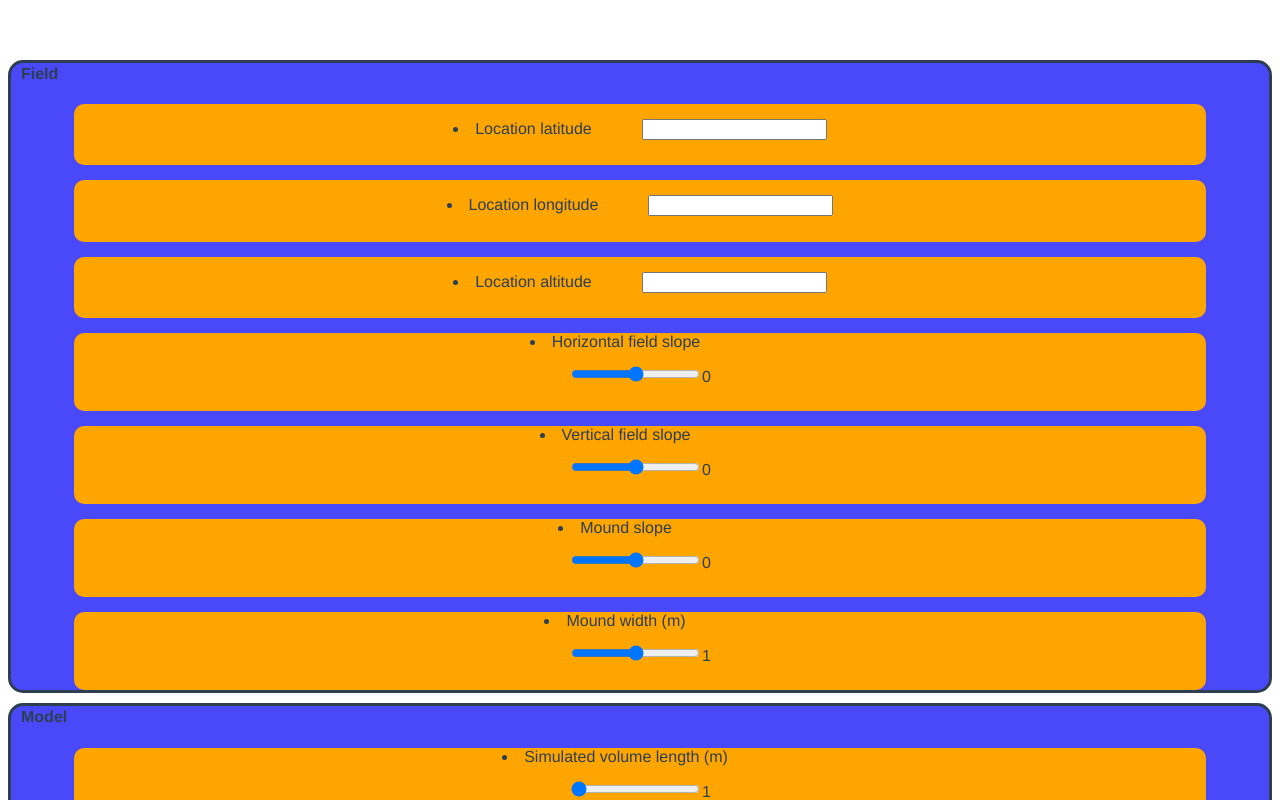
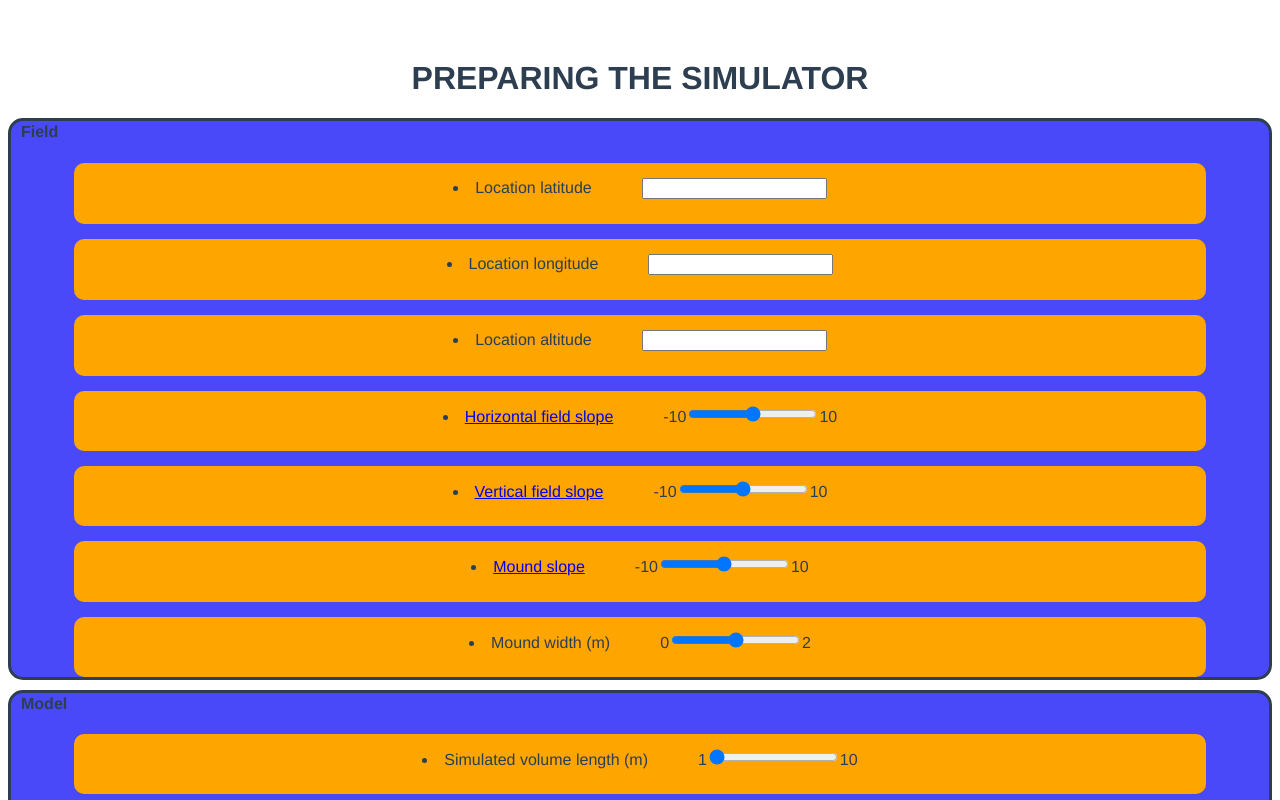
Before and after one commit to w4bo/watering-gui, a Vue app in the folder tesiBrini/app/: page / in a window 1280 px wide. Shown: the top 800 px of the page. Built offline with nearby package versions, Linux system fonts and the light colour scheme.

Commit message:
Solved url

```diff
--- a/tesiBrini/app/src/App.vue
+++ b/tesiBrini/app/src/App.vue
@@ -1,4 +1,7 @@
 <template>
+  <header>
+    <h1>PREPARING THE SIMULATOR</h1>
+  </header>
   <form>
     <div v-for="(temp, index) in template" :key="index">
       <article v-for="(type,title,index) in temp" :key="index">
@@ -7,26 +10,57 @@
         </header>
         <div v-for="(elem, index) in type" :key="index" class="input">
           <li>
+            <!-- if url != null -->
+            <template v-if="elem.url">
+              <a :href="elem.url" target="_blank">{{elem.name}}</a>
+            </template>
+            <!-- else if url == null -->
+            <template v-else>
               <label for="input"> {{ elem.name }} </label>
+            </template>
 
+            <!-- if mandatory -->
+            <template v-if="elem.mandatory==='true'">
+              <!-- if input type text -->
               <input v-if='elem.type == "text"' :type="elem.type" :value="elem.default" required/>
 
+              <!-- if input type range -->
               <template v-if='elem.type == "range"'>
-              <form oninput="range1value.value = range1.valueAsNumber">
-                <input name="range1" :type="elem.type" :value="elem.default"  :min="elem.values[0]" :max="elem.values[1]" onInput="document.getElementById('rangeVal').innerHTML = this.value" :scale="elem.scale"/>
-                <output name="range1value" for="range1">{{elem.default}}</output>
-              </form>
-
+                <label for="input" class="min">{{ elem.values[0] }}</label>
+                <input name="range1" :type="elem.type" :value="elem.default"  :min="elem.values[0]" :max="elem.values[1]" onInput="document.getElementById('rangeVal').innerHTML = this.value" :scale="elem.scale" required/>
+                <label for="input" class="max">{{ elem.values[1] }}</label>
               </template>
 
+              <!-- if input type radio -->
+              <div v-if='elem.type == "radiogroup"' class="radiogroup">
+                <template v-for="(valore, index) in elem.values" :key="index">
+                  <input type="radio" :defaultValue="elem.default" name="radiogroup" required/>
+                  <img :src="valore">
+                </template>
+              </div>
+            </template>
 
+            <!-- else if mandatory == false -->
+            <template v-else>
+              <!-- if input type text -->
+              <input v-if='elem.type == "text"' :type="elem.type" :value="elem.default"/>
 
+              <!-- if input type range -->
+              <template v-if='elem.type == "range"'>
+                <label for="input" class="min">{{ elem.values[0] }}</label>
+                <input name="range1" :type="elem.type" :value="elem.default"  :min="elem.values[0]" :max="elem.values[1]" onInput="document.getElementById('rangeVal').innerHTML = this.value" :scale="elem.scale"/>
+                <label for="input" class="max">{{ elem.values[1] }}</label>
+              </template>
+
+              <!-- if input type radio -->
               <div v-if='elem.type == "radiogroup"' class="radiogroup">
                 <template v-for="(valore, index) in elem.values" :key="index">
                   <input type="radio" :defaultValue="elem.default" name="radiogroup"/>
                   <img :src="valore">
                 </template>
               </div>
+            </template>
+
           </li>
         </div>
       </article>
@@ -85,7 +119,7 @@ div.input{
     border-radius: 10px;
 }
 
-label {
+label, a {
     margin-top: 15px;
     margin-right: 50px;
 }
@@ -94,11 +128,15 @@ input{
   margin-top: 15px;
 }
 
-
 img {
     width: 100px;
     height: 100px;
     margin-right: 10px;
 }
 
+.min, .max {
+  margin-top: 0px;
+    margin-right: 0px;
+}
+
 </style>
```
Lines whose indentation alone changed are shown as unchanged.
